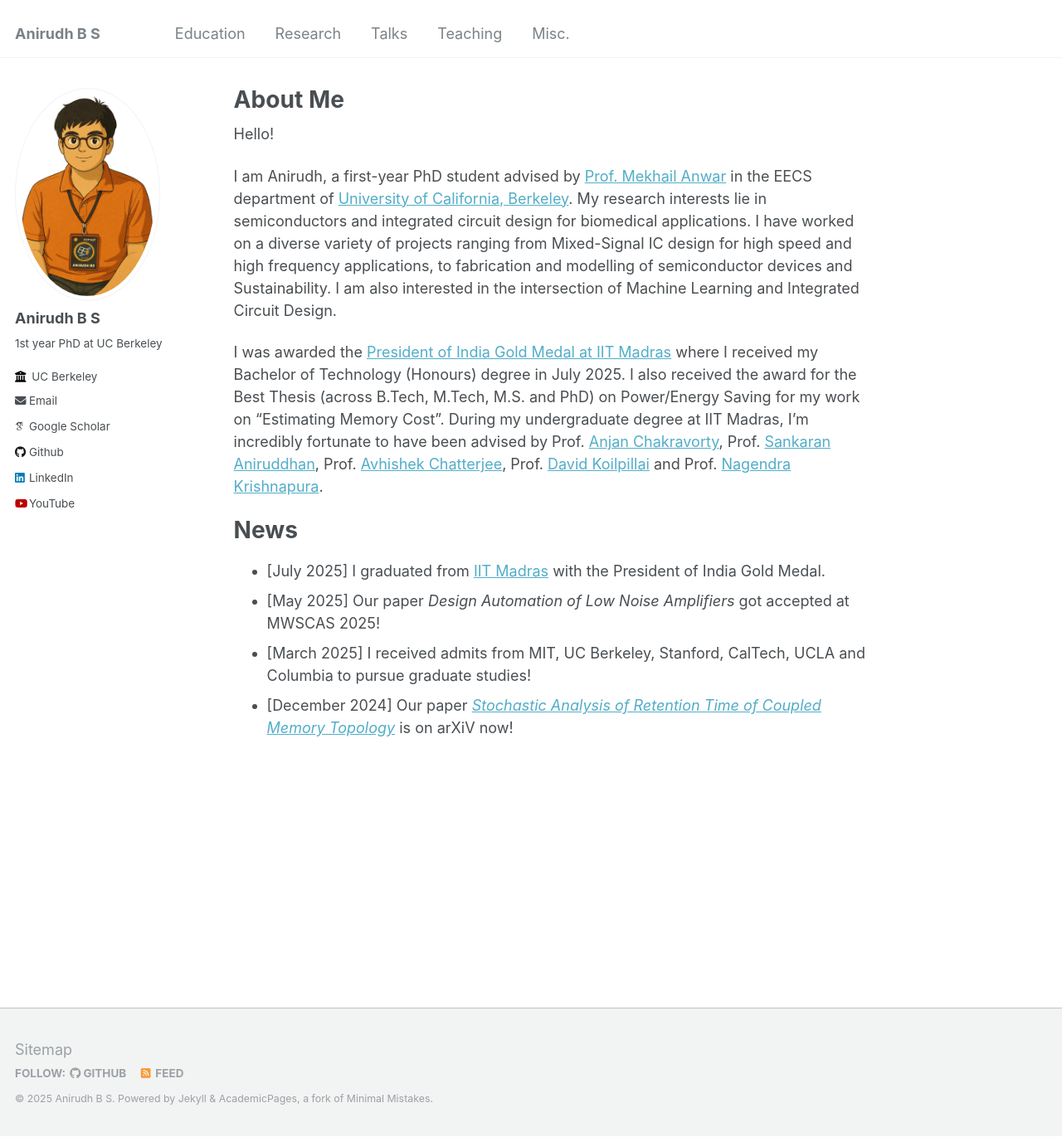
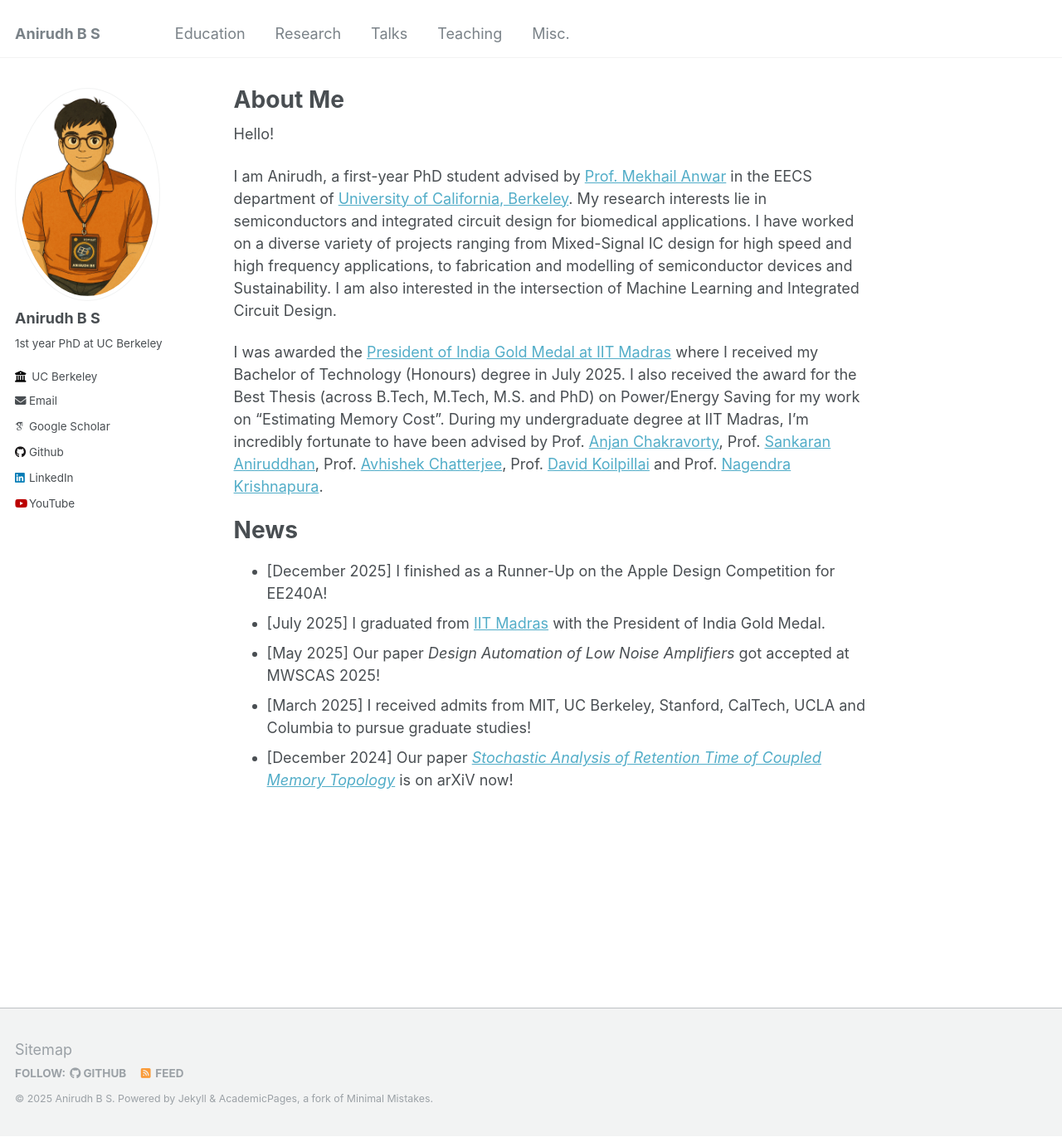
Before and after one commit to ANIRUDHBS1/ANIRUDHBS1.github.io, a Jekyll site: the page built from _pages/about.md, in a window 1280 px wide and 1371 px high. Shown: the whole window at 83% size. Built offline with Jekyll 4.4.1, drawn with Linux system fonts in a browser that asks for light colours; some web fonts are replaced.

Commit message:
Details added

```diff
--- a/_pages/about.md
+++ b/_pages/about.md
@@ -16,6 +16,7 @@
 
 # News
 
+- [December 2025] I finished as a Runner-Up on the Apple Design Competition for EE240A!
 - [July 2025] I graduated from [IIT Madras](https://www.iitm.ac.in/) with the President of India Gold Medal.
 - [May 2025] Our paper *Design Automation of Low Noise Amplifiers* got accepted at MWSCAS 2025!
 - [March 2025] I received admits from MIT, UC Berkeley, Stanford, CalTech, UCLA and Columbia to pursue graduate studies!
```
Also changed, not shown: _pages/education.md (+2 -0 lines), 1 other file.
